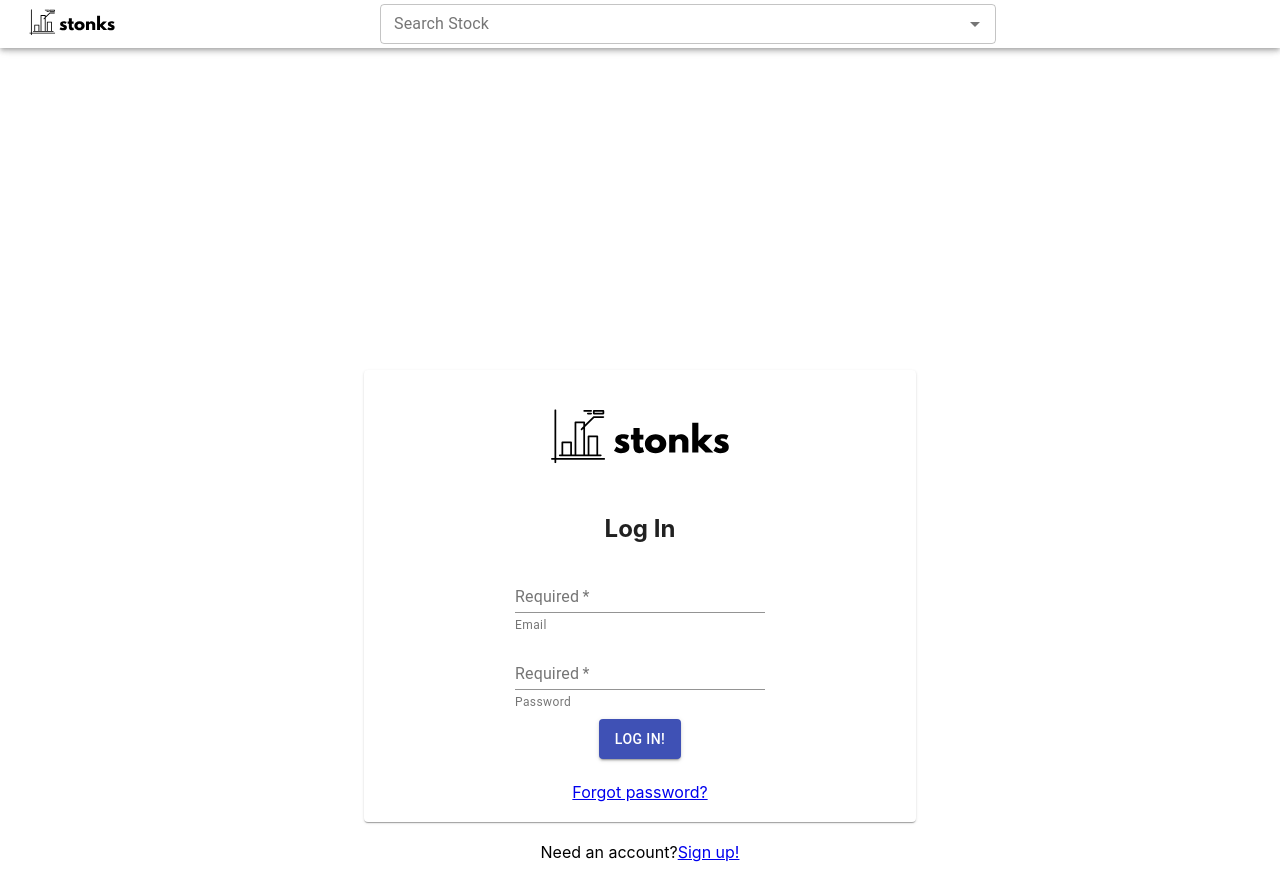
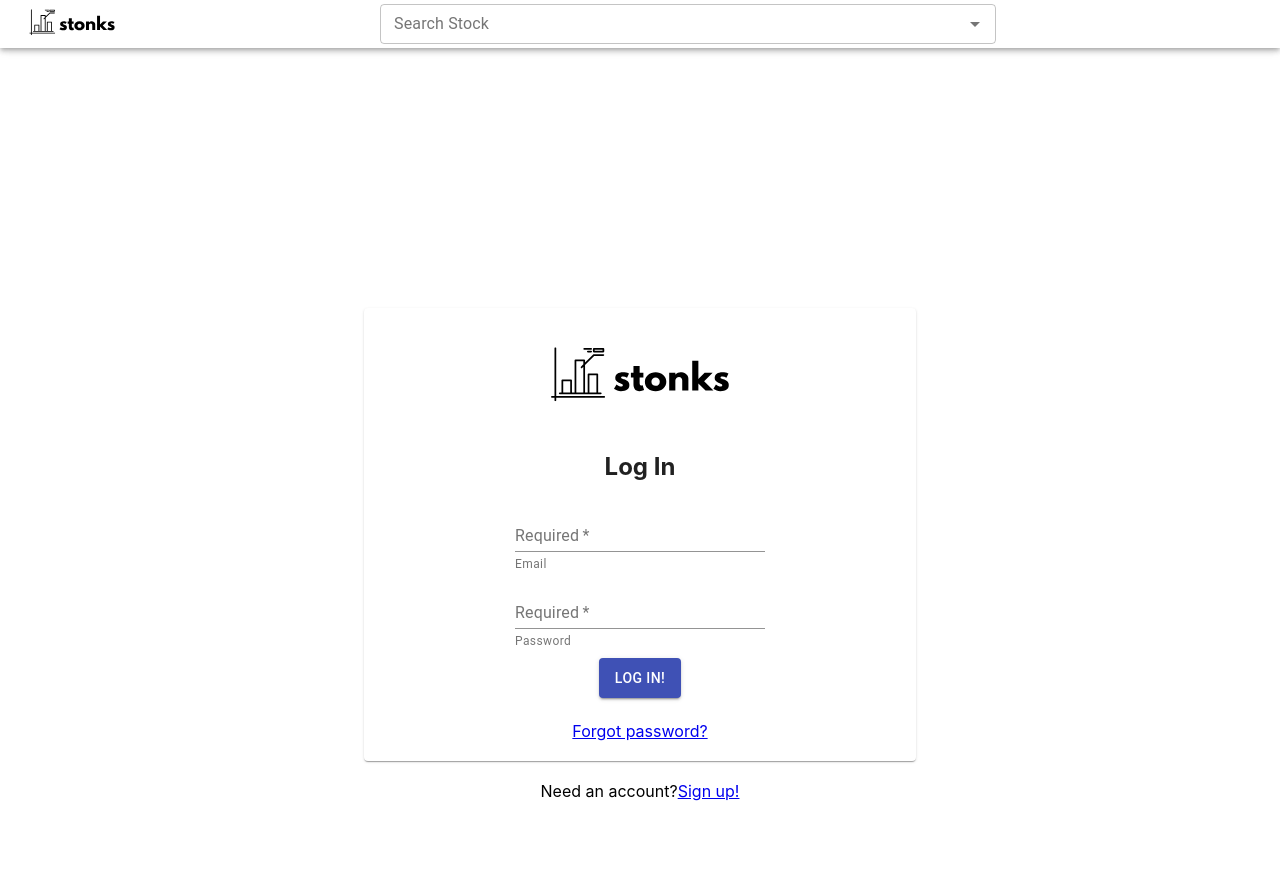
Before and after one commit to arms1997/Stonks, a React (Create React App) app in the folder client/: page /login in a window 1280 px wide. After the commit the page ends 821 px from the top, so only its background shows below. Built offline with nearby package versions, Linux system fonts and the light colour scheme; no server answers.

Commit message:
finish style on login page

```diff
--- a/client/src/components/Login.jsx
+++ b/client/src/components/Login.jsx
@@ -1,6 +1,7 @@
 import React, { useRef, useState } from "react";
 
 import { Button, Card, Container, TextField } from "@material-ui/core";
+
 import { Alert } from "@material-ui/lab";
 import { useAuth } from "../contexts/AuthContext";
 import { Link, Redirect, useHistory } from "react-router-dom";
@@ -36,9 +37,9 @@ export default function Login() {
       {currentUser ? (
         <Redirect to="/" />
       ) : (
-        <Container maxWidth="sm" className={"login"}>
+        <Container maxWidth="sm" className="login">
           <Card>
-          <img
+            <img
               src="./images/stonks.svg"
               className="login__image"
             />
--- a/client/src/components/Login.scss
+++ b/client/src/components/Login.scss
@@ -1,7 +1,7 @@
 .login {
 
   display: flex;
-  margin-top: 30%;
+  margin-top: 25%;
   flex-direction: column;
   justify-content: center;
   align-items: center;
```
